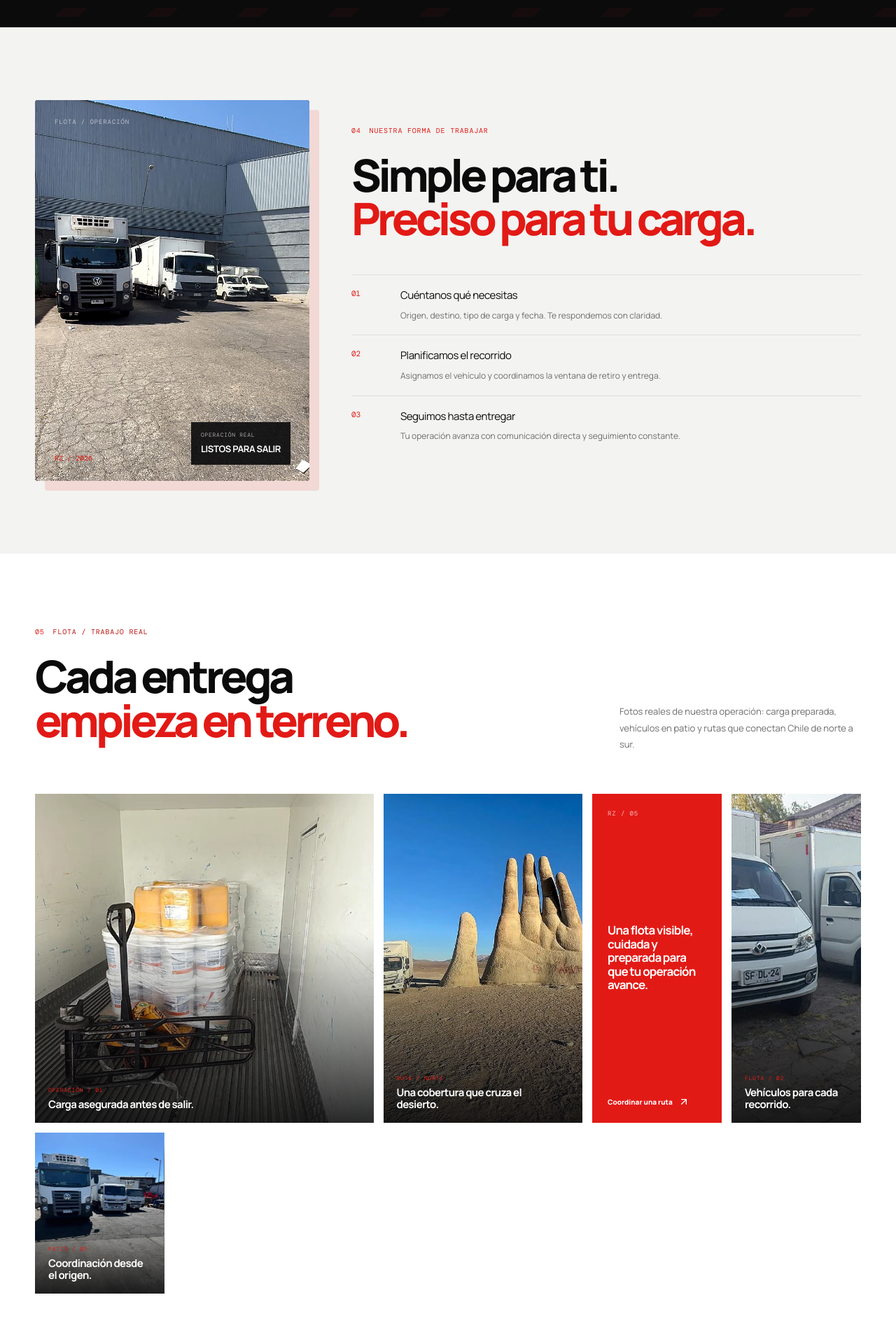
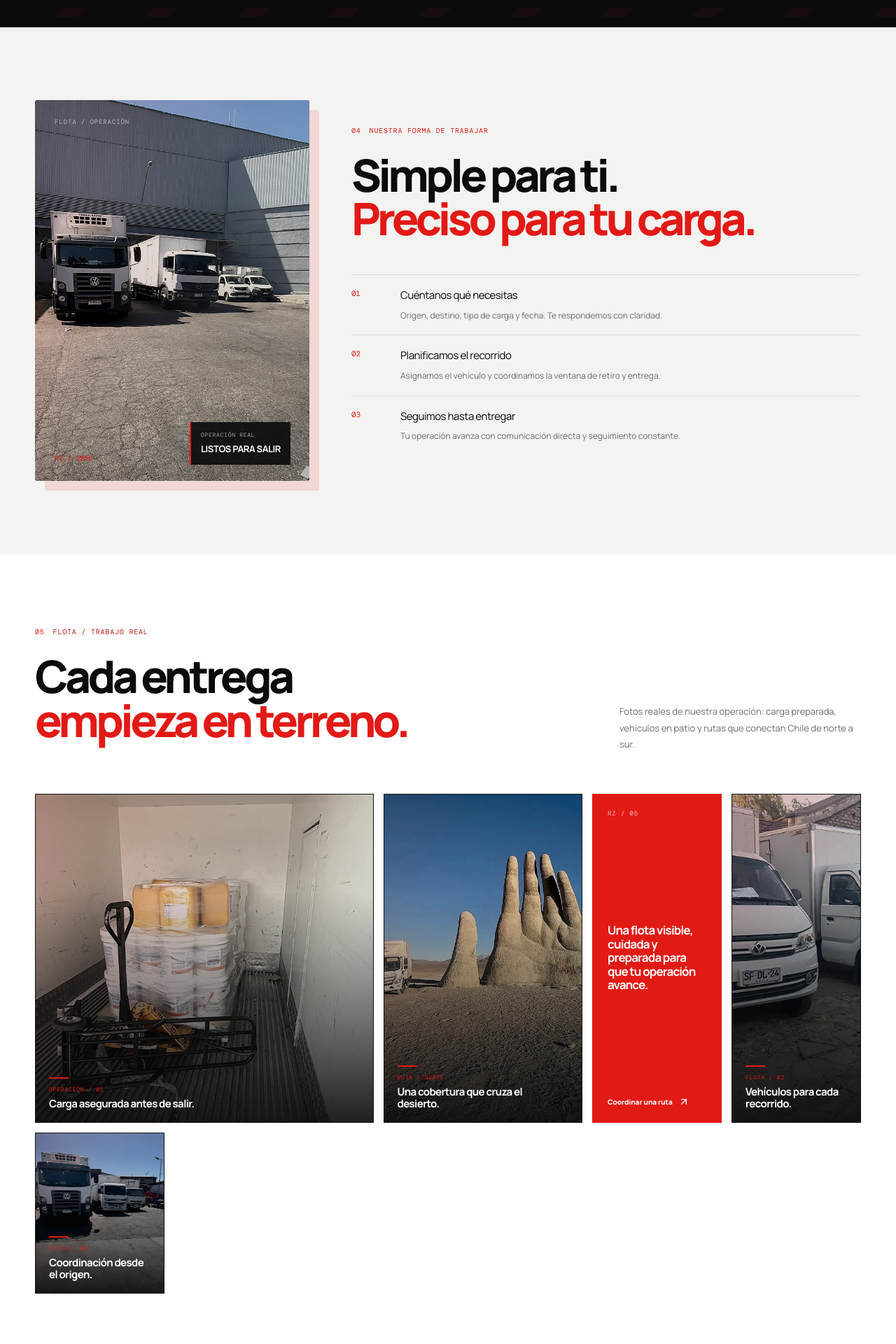
Before and after one commit to bobo-labs/redza-website, a Next.js app: page / in a window 1280 px wide. Shown: the part 2100-4020 px from the top of the page at 70% size. Built offline with nearby package versions, Linux system fonts and the light colour scheme.

Commit message:
Unify photo grading and hover motion

```diff
--- a/src/app/globals.css
+++ b/src/app/globals.css
@@ -203,27 +203,44 @@ h2 { margin-bottom: 22px; font-size: clamp(40px, 5vw, 64px); line-height: .98; f
 @media (max-width: 900px) { .regions-map-shell { grid-template-columns: 1fr; }.region-detail { min-height: 215px; padding: 25px; border-top: 1px solid rgba(255,255,255,.12); border-left: 0; }.region-detail-rule { margin: 18px 0 17px; }.region-detail-copy { margin-top: 18px; }.region-detail-status { margin-top: 24px; } }
 @media (max-width: 520px) { .regions-map-card { padding: 10px; }.regions-map-shell, .regions-map-stage { min-height: 470px; }.regions-map-stage { min-height: 470px; }.region-detail { padding: 23px 20px; }.regions-map-note { right: 16px; bottom: 15px; }.regions-map-legend { top: 17px; left: 17px; } }
 
-/* Field photography: real operations, editorial crops, and quiet captions. */
-.proof-photo-main { z-index: 1; object-fit: cover; object-position: center 37%; filter: saturate(.88) contrast(1.06); transition: transform .55s ease, filter .55s ease; }
-.proof-image:hover .proof-photo-main { transform: scale(1.025); filter: saturate(1) contrast(1.08); }
-.proof-photo-overlay { position: absolute; z-index: 3; right: 27px; bottom: 23px; display: grid; gap: 5px; padding: 12px 14px; background: rgba(11,11,12,.9); color: rgba(255,255,255,.62); font-family: var(--font-dm-mono), monospace; font-size: 8px; letter-spacing: .09em; }
+/* Field photography: one Redza grade at rest, natural colour in motion. */
+.proof-image { isolation: isolate; }
+.proof-photo-main { z-index: 1; object-fit: cover; object-position: center 37%; filter: grayscale(.48) sepia(.08) saturate(.62) contrast(1.14) brightness(.82); transform: scale(1.035); transition: transform .85s cubic-bezier(.2,.7,.2,1), filter .7s ease; }
+.proof-photo-grade { position: absolute; z-index: 2; inset: 0; overflow: hidden; background: linear-gradient(118deg, rgba(226,26,22,.62) 0%, rgba(226,26,22,.22) 37%, transparent 67%), linear-gradient(180deg, rgba(11,11,12,.04) 30%, rgba(11,11,12,.76) 100%); mix-blend-mode: multiply; opacity: .78; pointer-events: none; transition: opacity .65s ease; }
+.proof-photo-grade::after { position: absolute; inset: -20% -55%; background: linear-gradient(105deg, transparent 43%, rgba(255,255,255,.2) 49%, transparent 55%); content: ''; transform: translateX(-58%); transition: transform 1s cubic-bezier(.2,.7,.2,1); }
+.proof-image:hover .proof-photo-main { filter: grayscale(0) sepia(0) saturate(1.03) contrast(1.07) brightness(1); transform: scale(1.075) translateY(-1.2%); }
+.proof-image:hover .proof-photo-grade { opacity: .12; }
+.proof-image:hover .proof-photo-grade::after { transform: translateX(58%); }
+.proof-photo-overlay { position: absolute; z-index: 3; right: 27px; bottom: 23px; display: grid; gap: 5px; padding: 12px 14px; border-left: 2px solid var(--red); background: rgba(11,11,12,.9); color: rgba(255,255,255,.62); font-family: var(--font-dm-mono), monospace; font-size: 8px; letter-spacing: .09em; transition: background .35s ease, transform .45s cubic-bezier(.2,.7,.2,1); }
+.proof-image:hover .proof-photo-overlay { background: rgba(11,11,12,.96); transform: translate(-4px, -4px); }
 .proof-photo-overlay strong { color: white; font-family: var(--font-manrope), sans-serif; font-size: 13px; letter-spacing: -.03em; }
 .field-section { background: var(--paper); }
 .field-heading { display: flex; justify-content: space-between; align-items: end; gap: 80px; margin-bottom: 52px; }
 .field-heading > p { max-width: 345px; margin-bottom: 7px; color: var(--muted); font-size: 13px; line-height: 1.8; }
 .field-gallery { display: grid; grid-template-columns: repeat(12, 1fr); gap: 14px; }
-.field-card { position: relative; min-height: 230px; margin: 0; overflow: hidden; background: var(--soft-black); color: white; }
-.field-card::after { position: absolute; inset: 0; background: linear-gradient(180deg, transparent 42%, rgba(11,11,12,.88) 100%); content: ''; pointer-events: none; }
-.field-card img { z-index: 0; object-fit: cover; transition: transform .55s ease, filter .55s ease; }
-.field-card:hover img { transform: scale(1.045); filter: saturate(1.06); }
+.field-card { position: relative; isolation: isolate; min-height: 230px; margin: 0; overflow: hidden; border: 1px solid rgba(11,11,12,.12); background: var(--soft-black); color: white; transition: border-color .35s ease, box-shadow .45s ease, transform .45s cubic-bezier(.2,.7,.2,1); }
+.field-card::before { position: absolute; z-index: 1; inset: 0; background: linear-gradient(122deg, rgba(226,26,22,.62) 0%, rgba(226,26,22,.22) 40%, rgba(11,11,12,.12) 72%); content: ''; mix-blend-mode: multiply; opacity: .82; pointer-events: none; transition: opacity .6s ease; }
+.field-card::after { position: absolute; z-index: 1; inset: 0; background: linear-gradient(180deg, rgba(11,11,12,.04) 30%, rgba(11,11,12,.9) 100%); content: ''; pointer-events: none; transition: background .6s ease; }
+.field-card img { z-index: 0; object-fit: cover; filter: grayscale(.52) sepia(.08) saturate(.6) contrast(1.16) brightness(.8); transform: scale(1.025); transition: transform .85s cubic-bezier(.2,.7,.2,1), filter .65s ease; }
+.field-card:hover { z-index: 2; border-color: rgba(226,26,22,.72); box-shadow: 9px 9px 0 rgba(226,26,22,.17); transform: translate(-3px, -3px); }
+.field-card:hover::before { opacity: .08; }
+.field-card:hover::after { background: linear-gradient(180deg, transparent 36%, rgba(11,11,12,.82) 100%); }
+.field-card:hover img { filter: grayscale(0) sepia(0) saturate(1.04) contrast(1.07) brightness(1); transform: scale(1.075); }
 .field-card-main { grid-column: span 5; min-height: 470px; }
 .field-card-main img { object-position: center 58%; }
+.field-card-main:hover img { transform: scale(1.075) translateY(-1.5%); }
 .field-card-route { grid-column: span 3; min-height: 470px; }
 .field-card-route img { object-position: center 50%; }
+.field-card-route:hover img { transform: scale(1.08) translateX(-1.3%); }
 .field-card-yard, .field-card-patio { grid-column: span 2; min-height: 230px; }
 .field-card-yard img { object-position: center 46%; }
+.field-card-yard:hover img { transform: scale(1.085) translateX(1.4%); }
 .field-card-patio img { object-position: center 45%; }
-.field-card figcaption { position: absolute; z-index: 2; right: 19px; bottom: 18px; left: 19px; display: grid; gap: 7px; }
+.field-card-patio:hover img { transform: scale(1.085) translateY(-1.2%); }
+.field-card figcaption { position: absolute; z-index: 2; right: 19px; bottom: 18px; left: 19px; display: grid; gap: 7px; transition: transform .45s cubic-bezier(.2,.7,.2,1); }
+.field-card figcaption::before { width: 28px; height: 2px; margin-bottom: 2px; background: var(--red); content: ''; transition: width .55s cubic-bezier(.2,.7,.2,1); }
+.field-card:hover figcaption { transform: translateY(-5px); }
+.field-card:hover figcaption::before { width: 62px; }
 .field-card figcaption span { color: var(--red); font-family: var(--font-dm-mono), monospace; font-size: 8px; letter-spacing: .1em; }
 .field-card figcaption strong { max-width: 230px; color: white; font-size: 15px; letter-spacing: -.04em; line-height: 1.1; }
 .field-note { grid-column: span 2; display: flex; flex-direction: column; justify-content: space-between; min-height: 230px; padding: 22px; background: var(--red); color: white; }
@@ -233,3 +250,5 @@ h2 { margin-bottom: 22px; font-size: clamp(40px, 5vw, 64px); line-height: .98; f
 .field-note .text-link:hover { color: var(--ink); }
 @media (max-width: 900px) { .field-heading { display: grid; gap: 20px; margin-bottom: 35px; }.field-gallery { grid-template-columns: repeat(2, 1fr); }.field-card-main, .field-card-route { grid-column: span 1; min-height: 430px; }.field-card-main { grid-row: span 2; }.field-card-yard, .field-card-patio, .field-note { grid-column: span 1; } }
 @media (max-width: 520px) { .proof-photo-overlay { right: 16px; bottom: 16px; }.field-gallery { grid-template-columns: 1fr; }.field-card-main, .field-card-route, .field-card-yard, .field-card-patio, .field-note { grid-column: span 1; min-height: 340px; }.field-card-main, .field-card-route { min-height: 390px; }.field-note { min-height: 220px; } }
+@media (hover: none) { .proof-photo-main { filter: grayscale(.18) sepia(.04) saturate(.86) contrast(1.09) brightness(.92); }.proof-photo-grade { opacity: .34; }.field-card::before { opacity: .38; }.field-card img { filter: grayscale(.18) sepia(.04) saturate(.84) contrast(1.1) brightness(.9); } }
+@media (prefers-reduced-motion: reduce) { .proof-image:hover .proof-photo-main, .field-card:hover, .field-card:hover img, .field-card-main:hover img, .field-card-route:hover img, .field-card-yard:hover img, .field-card-patio:hover img, .field-card:hover figcaption { transform: none; }.proof-photo-grade::after { display: none; } }
--- a/src/app/page.tsx
+++ b/src/app/page.tsx
@@ -134,7 +134,7 @@ export default function Home() {
 
       <section className="proof-section section-pad" id="metodo">
         <div className="shell proof-grid">
-          <div className="proof-image"><span className="proof-image-label">FLOTA / OPERACIÓN</span><Image src="/images/redza_fotos/optimized/redza-flota-camiones-operacion.webp" alt="Flota de camiones Redza frente a un centro de distribución" fill sizes="(max-width: 900px) 100vw, 42vw" className="proof-photo-main" /><span className="proof-photo-overlay">OPERACIÓN REAL<br /><strong>LISTOS PARA SALIR</strong></span><span className="proof-stamp">RZ / 2026</span></div>
+          <div className="proof-image"><span className="proof-image-label">FLOTA / OPERACIÓN</span><Image src="/images/redza_fotos/optimized/redza-flota-camiones-operacion.webp" alt="Flota de camiones Redza frente a un centro de distribución" fill sizes="(max-width: 900px) 100vw, 42vw" className="proof-photo-main" /><span className="proof-photo-grade" aria-hidden="true" /><span className="proof-photo-overlay">OPERACIÓN REAL<br /><strong>LISTOS PARA SALIR</strong></span><span className="proof-stamp">RZ / 2026</span></div>
           <div className="proof-copy"><p className="eyebrow"><span>04</span> Nuestra forma de trabajar</p><h2>Simple para ti.<br /><em>Preciso para tu carga.</em></h2><div className="steps"><div><b>01</b><div><h3>Cuéntanos qué necesitas</h3><p>Origen, destino, tipo de carga y fecha. Te respondemos con claridad.</p></div></div><div><b>02</b><div><h3>Planificamos el recorrido</h3><p>Asignamos el vehículo y coordinamos la ventana de retiro y entrega.</p></div></div><div><b>03</b><div><h3>Seguimos hasta entregar</h3><p>Tu operación avanza con comunicación directa y seguimiento constante.</p></div></div></div></div>
         </div>
       </section>
```
